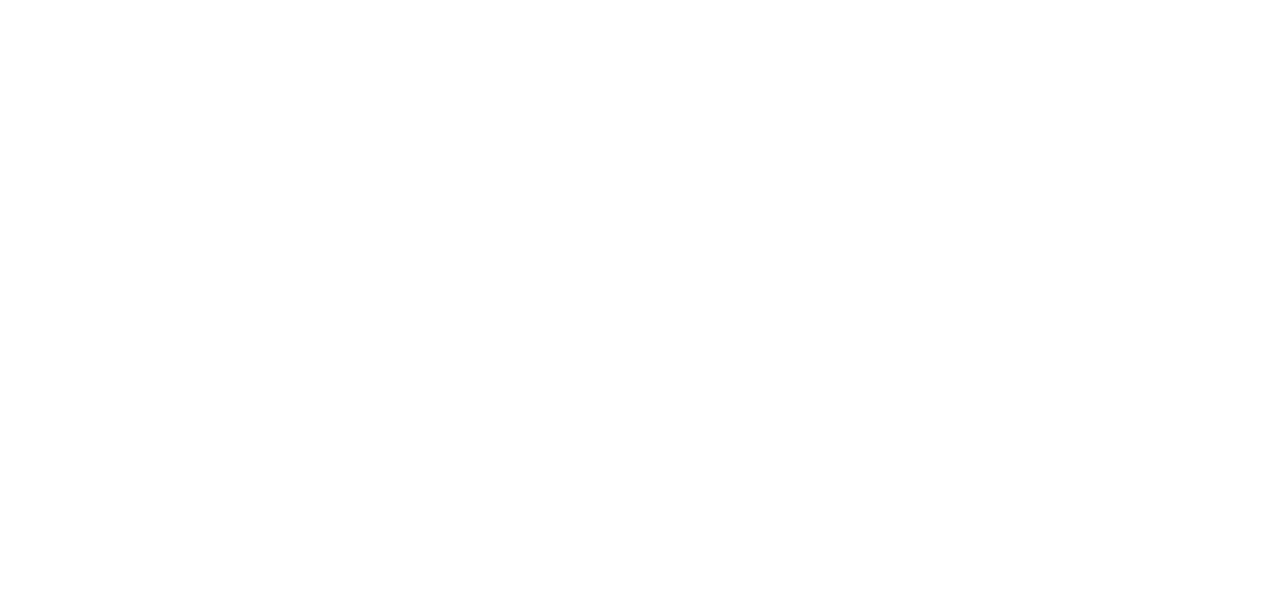
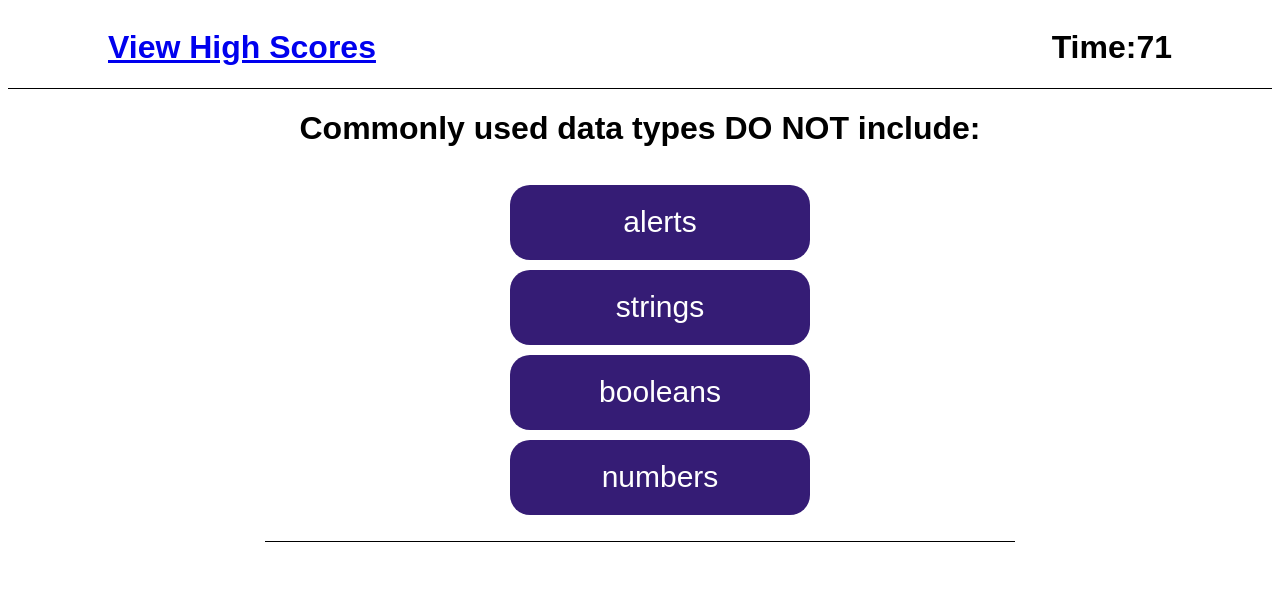
Before and after one commit to AlexStandfield/Alex-Standfield-Code-Quiz, a plain HTML site: page assets/html/questions.html in a window 1280 px wide. Drawn offline with Linux system fonts and the light colour scheme.

Commit message:
Questions populate

```diff
--- a/assets/css/style.css
+++ b/assets/css/style.css
@@ -4,10 +4,95 @@ body {
 header {
     display: flex;
     justify-content: space-between;
+    border-bottom: solid 1px black;
 }
 .high-scores {
     margin-left: 50px;
 }
 .timer-box {
     margin-right: 100px;
+    display: flex;
 }
+
+.btn {
+    background-color: #351c75;
+    color: white;
+    font-size: 30px;
+    margin-bottom: 10px;
+    width: 300px;
+    height: 75px;
+    border-radius: 20px;
+    border: none;
+}
+.btn:hover {
+    background-color: white;
+    color: #351c75;
+    border: solid 2px #351c75;
+}
+
+.content {
+    display: flex;
+    justify-content: center;
+    align-items: center;
+}
+.quiz-info {
+    display: flex;
+    justify-content: center;
+    align-items: center;
+    flex-wrap: wrap;
+    width: 1000px;
+}
+.quiz-info div p {
+    font-size: 20px;
+}
+.header {
+    font-size: 50px;
+}
+
+/* Question Styling */
+.main {
+    display: flex;
+    justify-content: center;
+    align-items: center;
+    flex-wrap: wrap;
+}
+.question-content {
+    display: flex;
+    justify-content: center;
+    align-items: center;
+    flex-wrap: wrap;
+    width: 750px;
+    border-bottom: solid 1px black;
+}
+.answer-list {
+    display: flex;
+    justify-content: center;
+    align-items: center;
+    flex-wrap: wrap;
+    width: 300px;
+}
+.answers {
+    background-color: #351c75;
+    color: white;
+    font-size: 30px;
+    margin-bottom: 10px;
+    width: 300px;
+    height: 75px;
+    border-radius: 20px;
+    border: none;
+}
+
+.right-wrong-box {
+    display: flex;
+    justify-content: center;
+}
+.right-wrong {
+    font-size: 30px;
+}
+
+#finish-quiz-box {
+    display: none;
+    justify-content: center;
+    align-items: center;
+    margin-top: 100px;
+}
--- a/assets/html/questions.html
+++ b/assets/html/questions.html
@@ -0,0 +1,42 @@
+<!DOCTYPE html>
+<html lang="en">
+<head>
+    <meta charset="UTF-8">
+    <meta http-equiv="X-UA-Compatible" content="IE=edge">
+    <meta name="viewport" content="width=device-width, initial-scale=1.0">
+    <title>Quiz Question</title>
+    <link rel="stylesheet" href="../css/style.css" />
+</head>
+<body>
+    <header>
+        <div class="high-scores">
+            <a href="./high-score.html"><h1 class="high-scores" id="high-scores">View High Scores</h1></a>
+        </div>
+        <div class="timer-box">
+            <h1 class="timer" >Time: <h1 id="timer"></h1> </h1>
+        </div>
+    </header>
+    <main class="main">
+        <div class="question-content" id="question-content">
+            <h1 class="question" id="question">Questions</h1>
+            <ul class="answer-list">
+                <button class="answers btn" id="answer-1"></button>
+                <button class="answers btn" id="answer-2"></button>
+                <button class="answers btn" id="answer-3"></button>
+                <button class="answers btn" id="answer-4"></button>
+            </ul>
+        </div>
+    </main>
+    <div class="right-wrong-box">
+        <h1 class="right-wrong" id="right-wrong"></h1>
+    </div>
+    <div class="finish-quiz-box" id="finish-quiz-box">
+        <a href="../html/final-score.html">
+            <button class="btn" id="finish-quiz">See Score</button>
+        </a>
+    </div>
+
+    <script src="../js/script.js"></script>
+    <script src="../js/questions.js"></script>
+</body>
+</html>
--- /dev/null
+++ b/assets/js/questions.js
@@ -0,0 +1,14 @@
+
+
+// Timer
+let timeleft = 75;
+
+let downloadTimer = setInterval(function(){
+    if(timeleft <= 0){
+        clearInterval(downloadTimer);
+        rightOrWrong.textContent = 'Times Up!'
+        finishQuizBox.style.display = 'flex';
+    }
+    timer.textContent = 0 + timeleft;
+    timeleft -= 1;
+}, 1000);
--- a/assets/js/script.js
+++ b/assets/js/script.js
@@ -1,4 +1,85 @@
+let question = document.querySelector('#question');
+let answer1 = document.querySelector('#answer-1');
+let answer2 = document.querySelector('#answer-2');
+let answer3 = document.querySelector('#answer-3');
+let answer4 = document.querySelector('#answer-4');
+let timer = document.querySelector('#timer');
+let finishQuizBox = document.querySelector('#finish-quiz-box');
 
+let answerButton = document.querySelector('.btn');
 
-// An array of objects that have an id, question and 4 different answers
-let questionsArr = []
+let rightOrWrong = document.querySelector('#right-wrong');
+
+let i = 0;
+
+let score = 0;
+
+let questionsArr = [
+    {
+        question: 'Commonly used data types DO NOT include:',
+        correctAnswer: 'alerts',
+        a1: 'strings',
+        a2: 'booleans',
+        a3: 'numbers'
+    },
+    {
+        question: 'The condition of an if/else statement is enclosed within ____.',
+        correctAnswer: 'curley brackets',
+        a1: 'qoutes',
+        a2: 'parentheses',
+        a3: 'square bracket'
+    },
+    {
+        question: 'Arrays in Javascript can be used to store ____.',
+        correctAnswer: 'all of the above',
+        a1: 'numbers and strings',
+        a2: 'other arrays',
+        a3: 'booleans'
+    },
+    {
+        question: 'String values must be enclosed within ____ when being assigned to variables.',
+        correctAnswer: 'qoutes',
+        a1: 'commas',
+        a2: 'curly brackets',
+        a3: 'parentheses'
+    },
+    {
+        question: 'A very useful tool used during development and debugging for printing content to the debugger is:',
+        correctAnswer: 'console.log',
+        a1: 'Javascript',
+        a2: 'terminal/bash',
+        a3: 'for loops'
+    }
+];
+
+let getQuestions = function () {
+    if (i <=4) {
+        question.textContent = questionsArr[i].question
+        answer1.textContent = questionsArr[i].correctAnswer
+        answer2.textContent = questionsArr[i].a1
+        answer3.textContent = questionsArr[i].a2
+        answer4.textContent = questionsArr[i].a3
+    } else {
+        finishQuizBox.style.display = 'flex';
+    }
+};
+
+let answerQuestion = function () {
+    if (this.textContent === questionsArr[i].correctAnswer) {
+        rightOrWrong.textContent = 'Correct!'
+        score++;
+        i++;
+        getQuestions();
+    } else {
+        rightOrWrong.textContent = 'Wrong!'
+        i++;
+        getQuestions();
+    }
+};
+
+getQuestions();
+
+answer1.addEventListener('click', answerQuestion);
+answer2.addEventListener('click', answerQuestion);
+answer3.addEventListener('click', answerQuestion);
+answer4.addEventListener('click', answerQuestion);
```
Also changed, not shown: index.html (+8 -4 lines).
